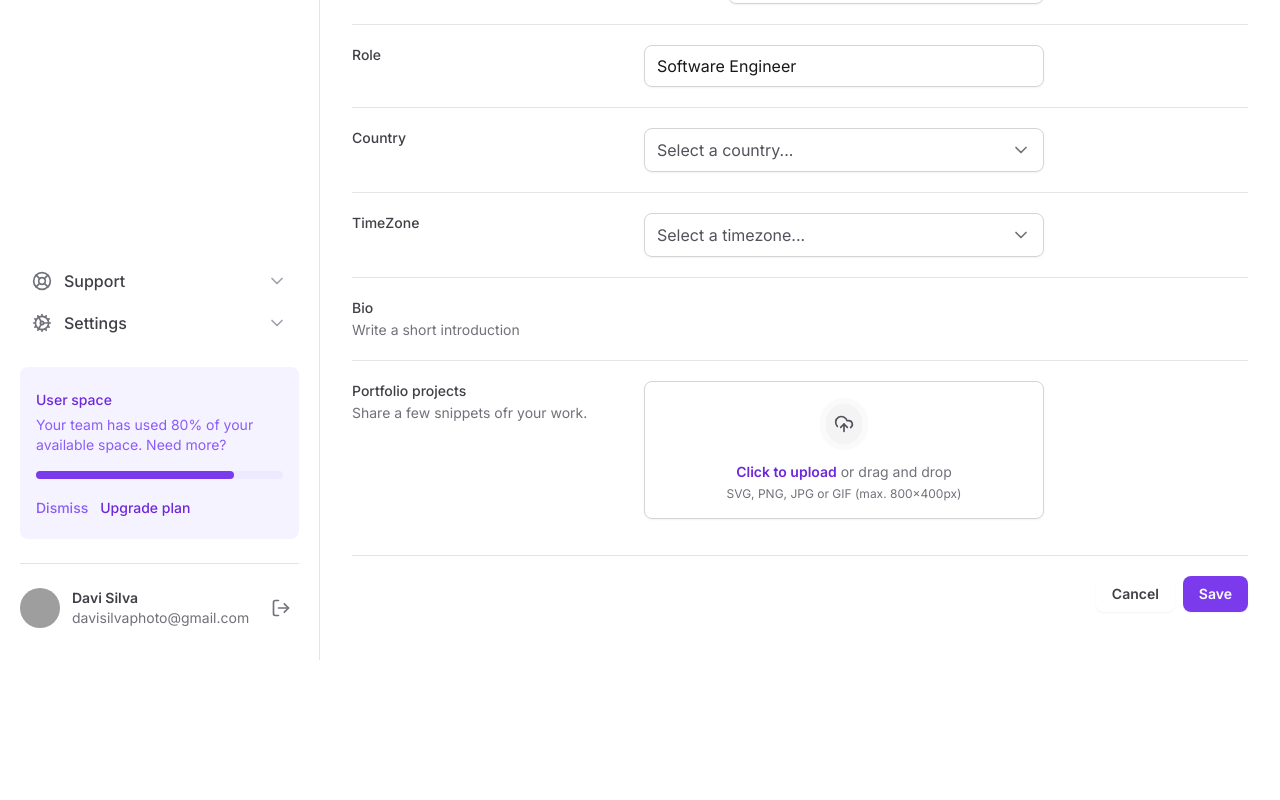
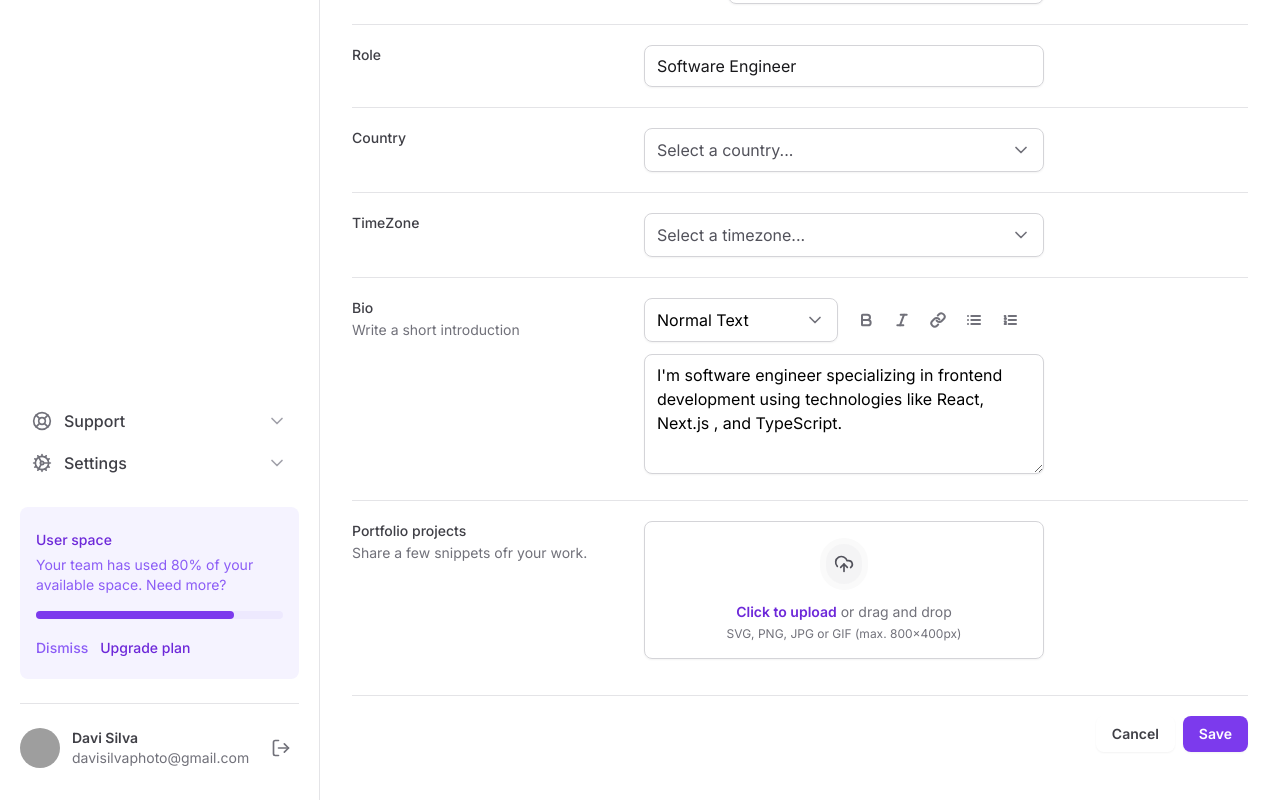
Before and after one commit to davi1985/tailwind-css-next, a Next.js app: page / in a window 1280 px wide. Shown: the part 550-1350 px from the top of the page. Before the commit the page ends 1210 px from the top, so only its background shows below. Built offline with nearby package versions, Linux system fonts and the light colour scheme; grey boxes are pictures that could not be loaded.

Commit message:
textarea component

```diff
--- a/src/app/page.tsx
+++ b/src/app/page.tsx
@@ -1,12 +1,13 @@
-import { Mail } from 'lucide-react'
+import { Bold, Italic, Link, List, ListOrdered, Mail } from 'lucide-react'
 
 import * as FileInput from '@/components/Form/FileInput'
 
 import { Select } from '@/components/Form/Select'
+import { SelectItem } from '@/components/Form/Select/SelectItem'
 import { SettingsTabs } from '@/components/SettingsTabs'
+import { countries, timezones } from '@/mock'
 import { Input } from '../components/Form/Input'
-import { SelectItem } from '@/components/Form/Select/SelectItem'
-import { countries, timezones } from '@/mock'
+import { TextArea } from '@/components/Form/Textarea'
 
 const Home = () => (
   <>
@@ -147,7 +148,60 @@ const Home = () => (
             </span>
           </label>
 
-          <div></div>
+          <div className="space-y-3">
+            <div className="grid grid-cols-2 gap-3">
+              <Select placeholder="" defaultValue="normal">
+                <SelectItem value="normal" defaultChecked text="Normal Text" />
+                <SelectItem value="md" defaultChecked text="Markdown" />
+              </Select>
+
+              <div className="flex items-center gap-1">
+                <button
+                  type="button"
+                  className="rounded-r-md p-2 hover:bg-zinc-50"
+                >
+                  <Bold strokeWidth={3} className="h-4 w-4 text-zinc-500" />
+                </button>
+
+                <button
+                  type="button"
+                  className="rounded-r-md p-2 hover:bg-zinc-50"
+                >
+                  <Italic strokeWidth={3} className="h-4 w-4 text-zinc-500" />
+                </button>
+
+                <button
+                  type="button"
+                  className="rounded-r-md p-2 hover:bg-zinc-50"
+                >
+                  <Link strokeWidth={3} className="h-4 w-4 text-zinc-500" />
+                </button>
+
+                <button
+                  type="button"
+                  className="rounded-r-md p-2 hover:bg-zinc-50"
+                >
+                  <List strokeWidth={3} className="h-4 w-4 text-zinc-500" />
+                </button>
+
+                <button
+                  type="button"
+                  className="rounded-r-md p-2 hover:bg-zinc-50"
+                >
+                  <ListOrdered
+                    strokeWidth={3}
+                    className="h-4 w-4 text-zinc-500"
+                  />
+                </button>
+              </div>
+            </div>
+
+            <TextArea
+              id="bio"
+              defaultValue="I'm software engineer specializing in frontend development using technologies like React, Next.js , and TypeScript."
+              className="min-h-[120px] w-full resize-y rounded-lg border border-zinc-300 px-3 py-2 shadow-sm"
+            />
+          </div>
         </div>
 
         <div className="grid grid-cols-form gap-3 pt-5">
--- a/src/components/Form/Select/index.tsx
+++ b/src/components/Form/Select/index.tsx
@@ -4,13 +4,13 @@ import * as PrimitiveSelect from '@radix-ui/react-select'
 import { ChevronDownIcon } from 'lucide-react'
 import { ReactNode } from 'react'
 
-export type SelectProps = {
+export type SelectProps = PrimitiveSelect.SelectProps & {
   children: ReactNode
   placeholder: string
 }
 
-export const Select = ({ placeholder, children }: SelectProps) => (
-  <PrimitiveSelect.Root>
+export const Select = ({ placeholder, children, ...props }: SelectProps) => (
+  <PrimitiveSelect.Root {...props}>
     <PrimitiveSelect.Trigger className="flex h-11 w-full items-center  justify-between gap-2 rounded-lg border border-zinc-300 px-3 py-2 shadow-sm data-[placeholder]:text-zinc-600">
       <PrimitiveSelect.Value placeholder={placeholder} className="text-black" />
 
@@ -24,7 +24,7 @@ export const Select = ({ placeholder, children }: SelectProps) => (
         sideOffset={8}
         side="bottom"
         position="popper"
-        className="z-10 w-[--radix-select-trigger-width] overflow-hidden rounded-lg border border-zinc-200 bg-white"
+        className="z-10 w-[--radix-select-trigger-width] overflow-hidden rounded-lg border border-zinc-200 bg-white shadow-sm"
       >
         <PrimitiveSelect.Viewport>{children}</PrimitiveSelect.Viewport>
       </PrimitiveSelect.Content>
--- /dev/null
+++ b/src/components/Form/Textarea.tsx
@@ -0,0 +1,11 @@
+import { ComponentProps } from 'react'
+
+export type TextAreaProps = ComponentProps<'textarea'>
+
+export const TextArea = (props: TextAreaProps) => (
+  <textarea
+    // defaultValue="I'm software engineer specializing in frontend development using technologies like React, Next.js , and TypeScript."
+    className="min-h-[120px] w-full resize-y rounded-lg border border-zinc-300 px-3 py-2 shadow-sm"
+    {...props}
+  />
+)
```
